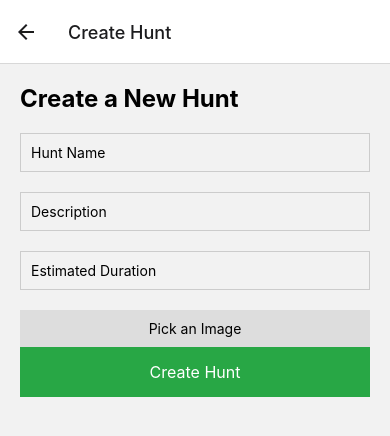
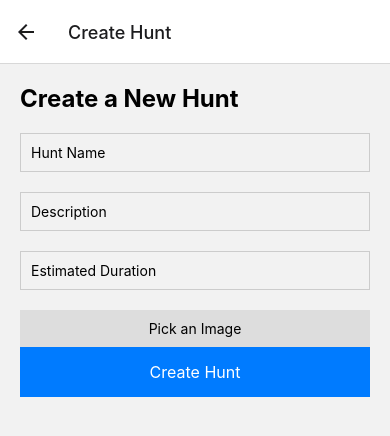
Before and after one commit to Fannynystrom/Hunt, a React Native app: screen /CreateHunt in a window 390 px wide. Shown: the top 436 px of the page. Built offline with nearby package versions, Linux system fonts and the light colour scheme; no server answers.

Commit message:
styled the button in the profile screen

```diff
--- a/screens/Hunt/CreateHuntScreen.js
+++ b/screens/Hunt/CreateHuntScreen.js
@@ -102,15 +102,19 @@ const styles = StyleSheet.create({
      },
   createButton:
    { padding: 15,
-     backgroundColor: '#28a745',
+     backgroundColor: '#007BFF',
       alignItems: 'center'
     },
+
 
   buttonText:
    { color: '#fff',
     fontSize: 16
  },
 
+
+
+
 });
 
 export default CreateHuntScreen;
--- a/screens/Hunt/HuntScreen.js
+++ b/screens/Hunt/HuntScreen.js
@@ -78,6 +78,8 @@ const styles = StyleSheet.create({
     fontSize: 18,
     fontWeight: 'bold',
   },
+
+
 });
 
 export default HuntScreen;
--- a/screens/Profile/ProfileScreen.js
+++ b/screens/Profile/ProfileScreen.js
@@ -132,6 +132,21 @@ const styles = StyleSheet.create({
     fontWeight: 'bold',
   },
 
+  createHuntButton: {
+    backgroundColor: '#007BFF',
+    borderColor: '#000',
+    borderWidth: 1,
+    padding: 10,
+    borderRadius: 5,
+    marginTop: 60,
+    alignSelf: 'flex-start',
+  },
+  createHuntButtonText: {
+    color: '#fff',
+    fontSize: 16,
+    fontWeight: 'bold',
+  },
+
 });
 
 export default ProfileScreen;
```
